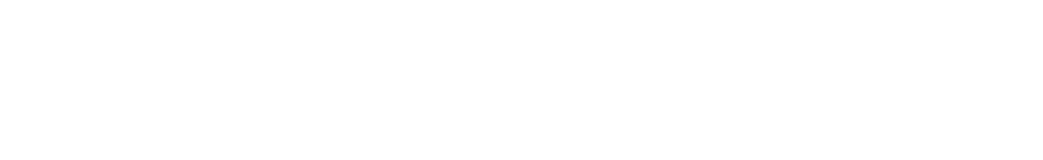
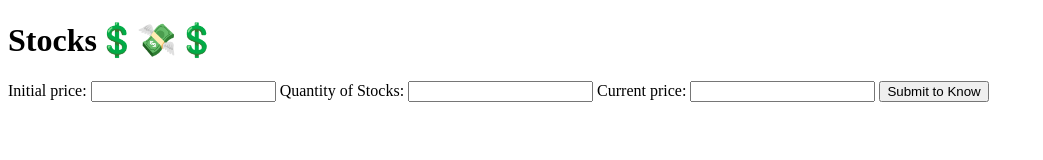
Before and after one commit to Deepak-1373/Profit-Loss-Neog, a plain HTML site: page index.html in a window 1280 px wide. Shown: the whole page, without its empty margins (0-1043 px from the left). Drawn offline with Linux system fonts and the light colour scheme.

Commit message:
Feature: Stocks HTMl Complete

```diff
--- a/index.html
+++ b/index.html
@@ -8,6 +8,22 @@
     <link href="style.css" rel="stylesheet" />
   </head>
   <body>
+    <div class="container">
+      <h1>Stocks💲💸💲</h1>
+
+      <label for="initial-price">Initial price:</label>
+      <input type="number" id="initial-price" />
+
+      <label for="stocks-quantity">Quantity of Stocks:</label>
+      <input type="number" id="stocks-quantity" />
+
+      <label for="current-price">Current price:</label>
+      <input type="number" id="current-price" />
+
+      <button id="submit-btn">Submit to Know</button>
+      <div id="output"></div>
+    </div>
+
     <script src="index.js"></script>
   </body>
 </html>
```
